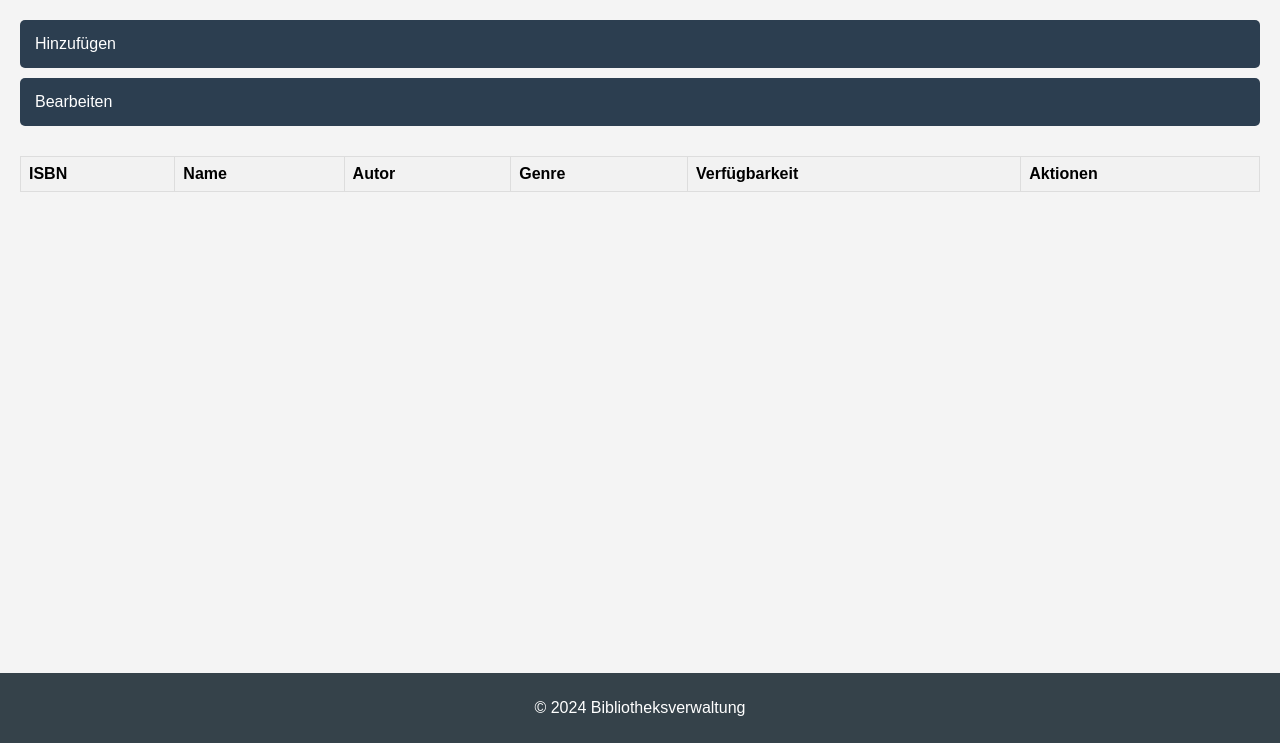
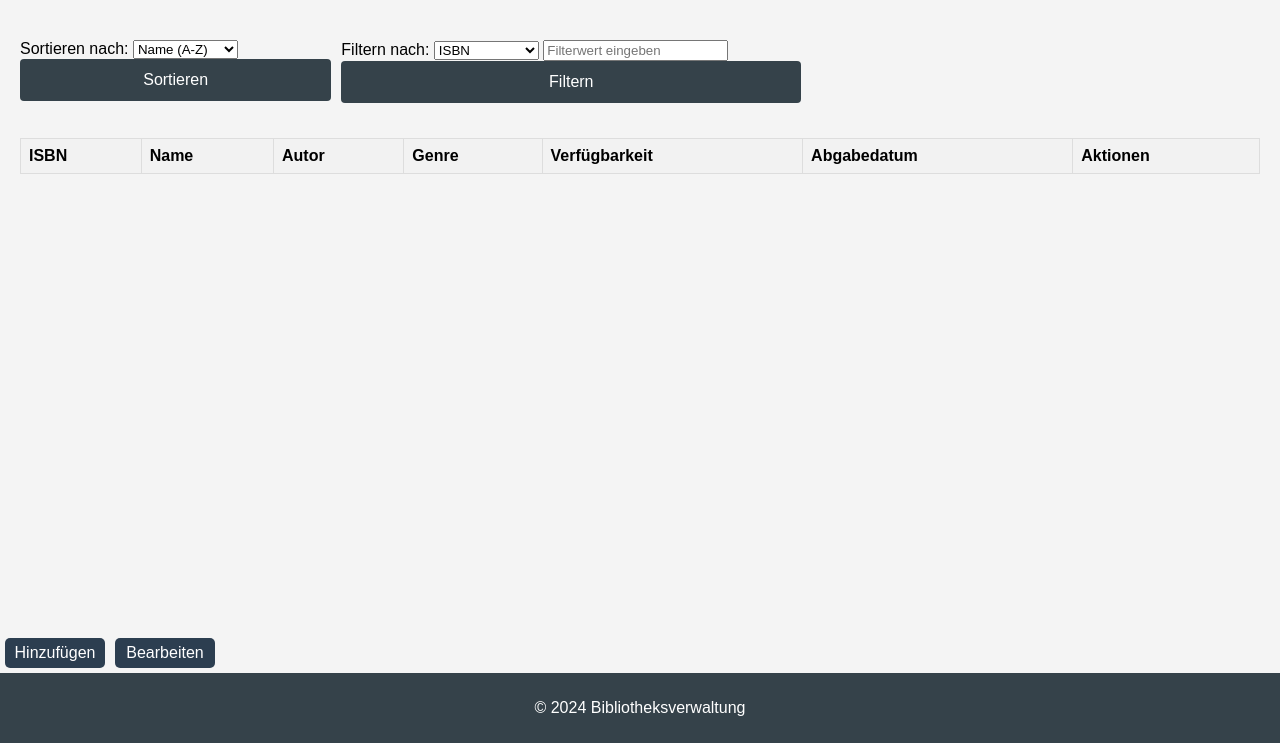
Before and after one commit to verapas/Library_Modul_426, a Spring Boot app: page /bookoverview.html in a window 1280 px wide. Shown: the part 57-800 px from the top of the page. Run offline with Spring Boot 4, Linux system fonts and the light colour scheme; lists and menus that the app fills with data are empty.

Commit message:
Bookoverview added sort and filter, moved all the buttons to te right position

```diff
--- a/src/main/resources/static/bookoverview.html
+++ b/src/main/resources/static/bookoverview.html
@@ -1,75 +1,10 @@
 <!DOCTYPE html>
 <html lang="en">
 <head>
-  <link rel="stylesheet" href="css/style.css">
   <meta charset="UTF-8">
   <meta name="viewport" content="width=device-width, initial-scale=1.0">
   <title>Bücherübersicht</title>
-  <style>
-    table {
-      width: 100%;
-      border-collapse: collapse;
-    }
-
-    th, td {
-      border: 1px solid #ddd;
-      padding: 8px;
-      text-align: left;
-    }
-
-    th {
-      background-color: #f2f2f2;
-    }
-
-    tr:nth-child(even) {
-      background-color: #f9f9f9;
-    }
-
-    /* Abstand zwischen Buttons und Tabelle */
-    .button-container {
-      margin-bottom: 20px;
-      display: flex;
-      flex-direction: column;
-      width: 100%; /* Die Breite des Containers auf 100% setzen */
-    }
-
-    /* Größere Buttons über die gesamte Breite */
-    .button-container button {
-      margin-bottom: 10px;
-      padding: 15px;
-      background-color: #2c3e50;
-      color: white;
-      border: none;
-      border-radius: 5px;
-      cursor: pointer;
-      width: 100%; /* Button auf die volle Breite setzen */
-      text-align: left;
-    }
-
-    .button-container button:hover {
-      background-color: #34495e;
-    }
-
-    /* Formular-Styling */
-    .form-container {
-      display: none; /* Formular zunächst verstecken */
-      margin-bottom: 20px;
-    }
-
-    .form-container input {
-      margin: 5px;
-      padding: 5px;
-    }
-
-    .action-buttons {
-      display: none; /* Zunächst verstecken */
-      gap: 10px;
-    }
-
-    .action-buttons button {
-      padding: 5px 10px;
-    }
-  </style>
+  <link rel="stylesheet" href="css/style.css"> <!-- Verknüpft die CSS-Datei -->
 </head>
 <body>
 
@@ -82,12 +17,40 @@
     <!-- Buttons zum Bearbeiten und Hinzufügen -->
     <div class="button-container">
       <button id="hinzufügen-btn">Hinzufügen</button>
-      <button id="bearbeiten-btn">Bearbeiten</button> <!-- Bearbeiten-Button hinzugefügt -->
+      <button id="bearbeiten-btn">Bearbeiten</button>
+    </div>
+
+    <!-- Sortier- und Filterbereich -->
+    <div class="sort-filter-container">
+      <!-- Sortieren -->
+      <div>
+        <label for="sortieren">Sortieren nach:</label>
+        <select id="sortieren">
+          <option value="name">Name (A-Z)</option>
+          <option value="abgabedatum">Abgabedatum</option>
+        </select>
+        <button onclick="sortBooks()">Sortieren</button>
+      </div>
+
+      <!-- Filtern -->
+      <div>
+        <label for="filter-kriterium">Filtern nach:</label>
+        <select id="filter-kriterium">
+          <option value="isbn">ISBN</option>
+          <option value="name">Name</option>
+          <option value="autor">Autor</option>
+          <option value="genre">Genre</option>
+          <option value="verfügbarkeit">Verfügbarkeit</option>
+          <option value="abgabedatum">Abgabedatum</option>
+        </select>
+        <input type="text" id="filter-wert" placeholder="Filterwert eingeben">
+        <button onclick="filterBooks()">Filtern</button>
+      </div>
     </div>
 
     <!-- Formular zum Hinzufügen/Bearbeiten von Büchern -->
     <div class="form-container" id="form-container">
-      <input type="hidden" id="edit-index" value=""> <!-- Verstecktes Feld für die Bearbeitung -->
+      <input type="hidden" id="edit-index" value="">
       <label for="isbn">ISBN:</label>
       <input type="text" id="isbn" required>
       <label for="name">Name:</label>
@@ -98,9 +61,12 @@
       <input type="text" id="genre" required>
       <label for="verfügbarkeit">Verfügbarkeit:</label>
       <input type="text" id="verfügbarkeit" required>
+      <label for="abgabedatum">Abgabedatum:</label>
+      <input type="text" id="abgabedatum" placeholder="YYYY-MM-DD" required>
       <button id="submit-btn">Buch hinzufügen</button>
     </div>
 
+    <!-- Tabelle zur Anzeige der Bücher -->
     <table border="1" cellspacing="0" cellpadding="10">
       <thead>
       <tr>
@@ -109,6 +75,7 @@
         <th>Autor</th>
         <th>Genre</th>
         <th>Verfügbarkeit</th>
+        <th>Abgabedatum</th>
         <th>Aktionen</th>
       </tr>
       </thead>
@@ -124,8 +91,8 @@
 </footer>
 
 <script>
-  let editMode = false;  // Variable zum Überprüfen, ob wir im Bearbeitungsmodus sind
-  let currentEditIndex = null;  // Zum Speichern der Zeilen-ID, die bearbeitet wird
+  let editMode = false;
+  let currentEditIndex = null;
 
   const hinzufügenBtn = document.getElementById('hinzufügen-btn');
   const bearbeitenBtn = document.getElementById('bearbeiten-btn');
@@ -133,33 +100,22 @@
   const submitBtn = document.getElementById('submit-btn');
   const bookTableBody = document.getElementById('book-table-body');
 
-  // Formular ein-/ausblenden
   hinzufügenBtn.addEventListener('click', () => {
     formContainer.style.display = formContainer.style.display === 'none' ? 'block' : 'none';
-    resetForm(); // Formular zurücksetzen, falls wir im Bearbeitungsmodus waren
+    resetForm();
   });
 
-  // Aktion für den Bearbeiten-Button
-  bearbeitenBtn.addEventListener('click', () => {
-    // Aktionen für die Zeilen anzeigen
-    const actionButtons = document.querySelectorAll('.action-buttons');
-    actionButtons.forEach(buttonGroup => {
-      buttonGroup.style.display = 'flex'; // Aktionen sichtbar machen
-    });
-  });
-
-  // Neues Buch hinzufügen oder bestehendes bearbeiten
   submitBtn.addEventListener('click', (event) => {
-    event.preventDefault(); // Verhindert das Standardformularverhalten
+    event.preventDefault();
 
     const isbn = document.getElementById('isbn').value;
     const name = document.getElementById('name').value;
     const autor = document.getElementById('autor').value;
     const genre = document.getElementById('genre').value;
     const verfügbarkeit = document.getElementById('verfügbarkeit').value;
+    const abgabedatum = document.getElementById('abgabedatum').value;
 
     if (editMode) {
-      // Buch bearbeiten
       const row = document.querySelector(`#book-table-body tr[data-index="${currentEditIndex}"]`);
       row.innerHTML = `
         <td>${isbn}</td>
@@ -167,6 +123,7 @@
         <td>${autor}</td>
         <td>${genre}</td>
         <td>${verfügbarkeit}</td>
+        <td>${abgabedatum}</td>
         <td class="action-buttons">
           <button class="edit-btn" onclick="editBook(${currentEditIndex})">Bearbeiten</button>
           <button class="delete-btn" onclick="deleteBook(${currentEditIndex})">Löschen</button>
@@ -174,7 +131,6 @@
       `;
       resetForm();
     } else {
-      // Neues Buch hinzufügen
       const newRow = document.createElement('tr');
       const newIndex = bookTableBody.rows.length;
       newRow.setAttribute('data-index', newIndex);
@@ -184,6 +140,7 @@
         <td>${autor}</td>
         <td>${genre}</td>
         <td>${verfügbarkeit}</td>
+        <td>${abgabedatum}</td>
         <td class="action-buttons">
           <button class="edit-btn" onclick="editBook(${newIndex})">Bearbeiten</button>
           <button class="delete-btn" onclick="deleteBook(${newIndex})">Löschen</button>
@@ -194,38 +151,35 @@
     }
   });
 
-  function editBook(index) {
-    const row = document.querySelector(`#book-table-body tr[data-index="${index}"]`);
-    const cells = row.getElementsByTagName('td');
+  function sortBooks() {
+    const sortierenNach = document.getElementById('sortieren').value;
+    const rows = Array.from(bookTableBody.rows);
 
-    // Formular mit den bestehenden Werten füllen
-    document.getElementById('isbn').value = cells[0].innerText;
-    document.getElementById('name').value = cells[1].innerText;
-    document.getElementById('autor').value = cells[2].innerText;
-    document.getElementById('genre').value = cells[3].innerText;
-    document.getElementById('verfügbarkeit').value = cells[4].innerText;
+    rows.sort((a, b) => {
+      const aText = a.cells[sortierenNach === 'name' ? 1 : 5].innerText.toLowerCase();
+      const bText = b.cells[sortierenNach === 'name' ? 1 : 5].innerText.toLowerCase();
 
-    editMode = true;
-    currentEditIndex = index;
+      return aText.localeCompare(bText);
+    });
 
-    formContainer.style.display = 'block';
+    rows.forEach(row => bookTableBody.appendChild(row));
   }
 
-  // Funktion zum Löschen eines Buches
-  function deleteBook(index) {
-    const row = document.querySelector(`#book-table-body tr[data-index="${index}"]`);
-    bookTableBody.removeChild(row);
+  function filterBooks() {
+    const kriterium = document.getElementById('filter-kriterium').value;
+    const filterWert = document.getElementById('filter-wert').value.toLowerCase();
+    const columnIndex = { isbn: 0, name: 1, autor: 2, genre: 3, verfügbarkeit: 4, abgabedatum: 5 }[kriterium];
+
+    Array.from(bookTableBody.rows).forEach(row => {
+      const cellValue = row.cells[columnIndex].innerText.toLowerCase();
+      row.style.display = cellValue.includes(filterWert) ? '' : 'none';
+    });
   }
 
-  function resetForm() {
-    document.getElementById('isbn').value = '';
-    document.getElementById('name').value = '';
-    document.getElementById('autor').value = '';
-    document.getElementById('genre').value = '';
-    document.getElementById('verfügbarkeit').value = '';
-    editMode = false;
-    currentEditIndex = null;
-  }
+  function editBook(index) { /*...*/ }
+  function deleteBook(index) { /*...*/ }
+  function resetForm() { /*...*/ }
+
 </script>
 
 </body>
--- a/src/main/resources/static/css/style.css
+++ b/src/main/resources/static/css/style.css
@@ -40,7 +40,7 @@ nav ul li a {
 /* Main Content */
 main {
     padding: 20px;
-    flex: 1; /* Damit der Inhalt den verfügbaren Platz zwischen Header und Footer nutzt */
+    flex: 1;
 }
 
 /* Anmeldeformular */
@@ -80,7 +80,7 @@ h2 {
     border: 1px solid #ccc;
     border-radius: 4px;
     font-size: 16px;
-    box-sizing: border-box; /* Wichtig für konsistente Größe */
+    box-sizing: border-box;
 }
 
 button {
@@ -123,6 +123,7 @@ button[type="button"]:hover {
     max-width: 400px;
     margin: 0 auto;
 }
+
 /* Profilformular */
 #profile {
     margin-top: 20px;
@@ -150,3 +151,66 @@ footer {
     width: 100%;
     box-sizing: border-box;
 }
+
+/* Stile für die Tabelle und andere Elemente der Bücherübersicht */
+table {
+    width: 100%;
+    border-collapse: collapse;
+}
+
+th, td {
+    border: 1px solid #ddd;
+    padding: 8px;
+    text-align: left;
+}
+
+th {
+    background-color: #f2f2f2;
+}
+
+tr:nth-child(even) {
+    background-color: #f9f9f9;
+}
+
+/* Button-Container und Buttons */
+.button-container {
+    position: absolute;
+    bottom: 60px;
+    left: 5px;
+    display: flex;
+    flex-direction: row;
+    gap: 10px;
+}
+
+.button-container button {
+    padding: 6px 9px;
+    background-color: #2c3e50;
+    color: white;
+    border: none;
+    border-radius: 5px;
+    cursor: pointer;
+    width: 100px;
+    text-align: center;
+}
+
+.button-container button:hover {
+    background-color: #34495e;
+}
+
+/* Formular-Styling */
+.form-container {
+    display: none;
+    margin-bottom: 20px;
+}
+
+.form-container input {
+    margin: 5px;
+    padding: 5px;
+}
+
+/* Sortier- und Filterbereich */
+.sort-filter-container {
+    margin: 20px 0;
+    display: flex;
+    gap: 10px;
+}
```
